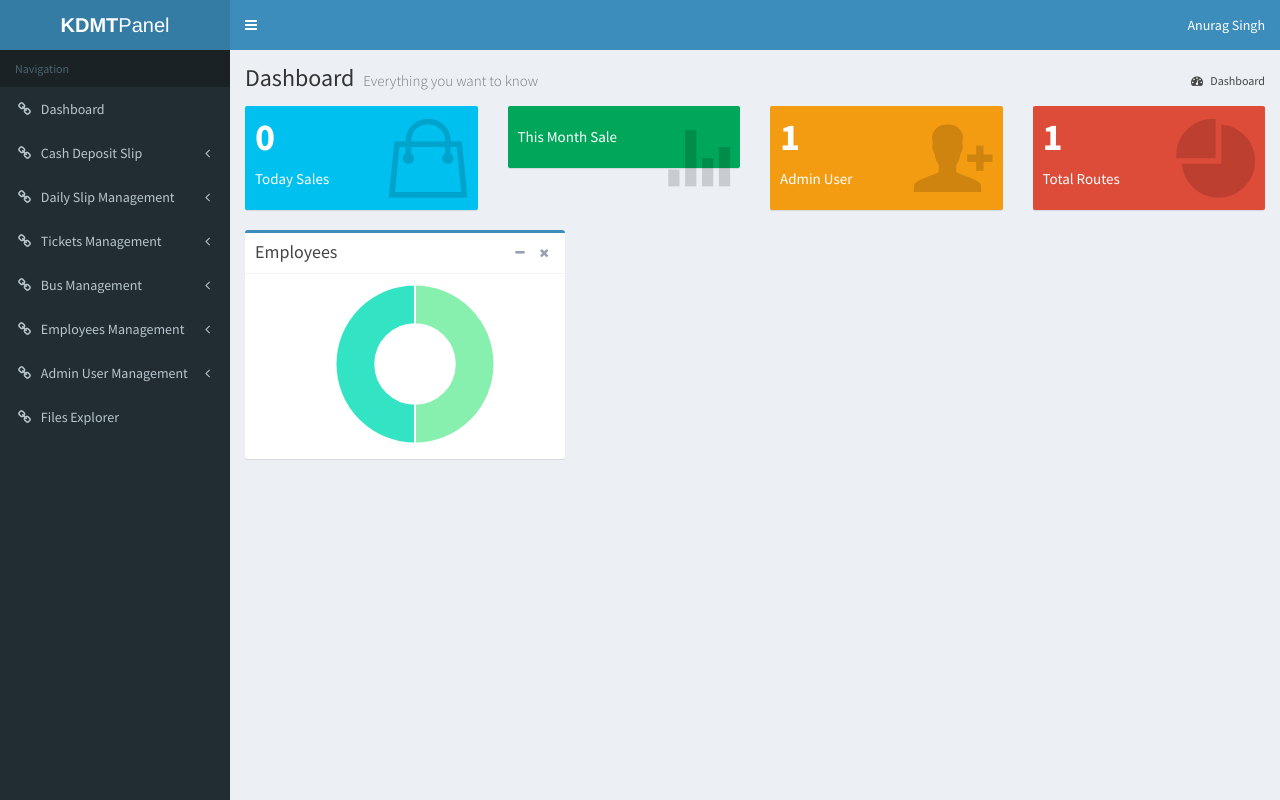
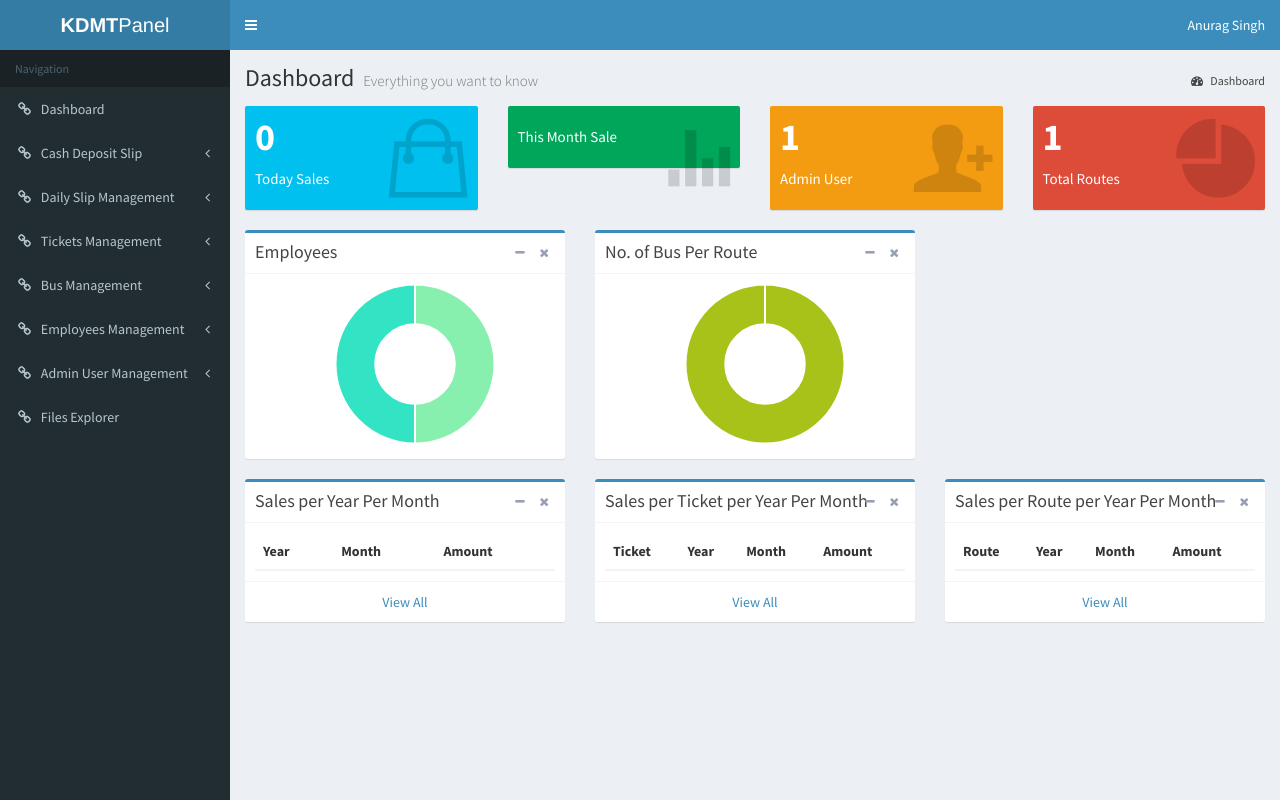
Before and after one commit to rag06/Bus-Transport-Duty-and-Ticket-Sheet, a CodeIgniter app: page /KDMT/admin/dashboard/dashboard/ in a window 1280 px wide. Run offline with CodeIgniter, Linux system fonts and the light colour scheme; a user stored in the database is signed in; data comes from the database, SQL or seed files in the repository; tables that the repository leaves empty hold one stand-in row (values such as "Sample post"); lists and menus that the app fills with data are empty; some libraries are stand-ins or nearby versions.

Commit message:
dashboard more analytics

```diff
--- a/application/controllers/admin/dashboard/Dashboard.php
+++ b/application/controllers/admin/dashboard/Dashboard.php
@@ -10,6 +10,8 @@ class Dashboard extends CI_Controller {
 
 		// Load database
 		$this->load->model('Dashboard_Model', 'dashboard_model');
+		$this->load->model('Tickets_Model', 'tickets_model');
+		$this->load->model('Bus_Model', 'bus_model');
 	}
 
 	public function index()
@@ -24,6 +26,21 @@ class Dashboard extends CI_Controller {
 		$data['employees'] = $this->dashboard_model->getCountOfEmployeesPerType();
 		$data['adminusers'] = $this->dashboard_model->getCountOfAdminUsers();
 		$data['routecount'] = $this->dashboard_model->getCountOfBusRoutes();
+		$data['noOfBusPerRoute'] = $this->dashboard_model->getCountOfNoOfBusPerBusRoutes();
+
+		$tempTickets=$this->tickets_model->listTickets();
+		$tempRoutes=$this->bus_model->listBusRoutes();
+		$tempArray=array();
+		foreach($tempTickets['result'] as $tickets){
+			$tempArray[$tickets->tickets_Id] = $tickets;
+		}
+
+		$data['ticketsData'] = $tempArray;
+		$tempArray=array();
+		foreach($tempRoutes['result'] as $routes){
+			$tempArray[$routes->Bus_Routes_Id] = $routes;
+		}
+		$data['routesData'] = $tempArray;
 		$this->load->view('admin/dashboard/dashboard',$data);
 	}
 }
--- a/application/models/Dashboard_Model.php
+++ b/application/models/Dashboard_Model.php
@@ -31,6 +31,10 @@ Class Dashboard_Model extends CI_Model {
 	{			$query=$this->db->query("SELECT COUNT(Bus_Routes_Id) AS VAL  FROM `bus_routes`");
 				return $query->result_array();
 	}
+	public function getCountOfNoOfBusPerBusRoutes()
+	{			$query=$this->db->query("SELECT COUNT(  `bus_timing_Id` ) AS COUNT, bus_timing_routeId FROM  `bus_timing` GROUP BY  `bus_timing_routeId` ");
+				return $query->result_array();
+	}
 
 }
 ?>
--- a/application/views/admin/dashboard/dashboard.php
+++ b/application/views/admin/dashboard/dashboard.php
@@ -111,6 +111,154 @@
 				  </div>
 				  <!-- /.box -->
 				</div>
+				<div class="col-lg-4 col-md-4">
+				<!-- DONUT CHART -->
+				  <div class="box box-primary">
+					<div class="box-header with-border">
+					  <h3 class="box-title">No. of Bus Per Route</h3>
+
+					  <div class="box-tools pull-right">
+						<button type="button" class="btn btn-box-tool" data-widget="collapse"><i class="fa fa-minus"></i>
+						</button>
+						<button type="button" class="btn btn-box-tool" data-widget="remove"><i class="fa fa-times"></i></button>
+					  </div>
+					</div>
+					<div class="box-body">
+					  <canvas id="pieChartforBus" style="height:250px"></canvas>
+					</div>
+					<!-- /.box-body -->
+				  </div>
+				  <!-- /.box -->
+				</div>
+			  </div>
+			  <div class="row">
+				<div class="col-lg-4 col-md-4">
+				  <!-- PRODUCT LIST -->
+				  <div class="box box-primary">
+					<div class="box-header with-border">
+					  <h3 class="box-title">Sales per Year Per Month</h3>
+					  <div class="box-tools pull-right">
+						<button class="btn btn-box-tool" data-widget="collapse"><i class="fa fa-minus"></i></button>
+						<button class="btn btn-box-tool" data-widget="remove"><i class="fa fa-times"></i></button>
+					  </div>
+					</div><!-- /.box-header -->
+					<div class="box-body">
+					  <table class="table datatable">
+						<thead>
+							<tr>
+								<th>Year</th>
+								<th>Month</th>
+								<th>Amount</th>
+							</tr>
+						</thead>
+						<tbody>
+							<?php
+								$i=0;
+								foreach($sales as $sale){
+									$i++;
+									if($i == 3)
+										break;
+									echo '<tr>
+											<td>'.$sale['SalesYear'].'</td>
+											<td>'.$sale['SalesMonth'].'</td>
+											<td> Rs. '.$sale['TotalSales'].'</td>
+										</tr>';
+								}
+								?>
+						</tbody>
+					  </table>
+					</div><!-- /.box-body -->
+					<div class="box-footer text-center">
+					  <a href="#" class="uppercase">View All</a>
+					</div><!-- /.box-footer -->
+				  </div><!-- /.box -->
+				</div>
+				<div class="col-lg-4 col-md-4">
+				  <!-- PRODUCT LIST -->
+				  <div class="box box-primary">
+					<div class="box-header with-border">
+					  <h3 class="box-title">Sales per Ticket per Year Per Month</h3>
+					  <div class="box-tools pull-right">
+						<button class="btn btn-box-tool" data-widget="collapse"><i class="fa fa-minus"></i></button>
+						<button class="btn btn-box-tool" data-widget="remove"><i class="fa fa-times"></i></button>
+					  </div>
+					</div><!-- /.box-header -->
+					<div class="box-body">
+					  <table class="table datatable">
+						<thead>
+							<tr>
+								<th>Ticket</th>
+								<th>Year</th>
+								<th>Month</th>
+								<th>Amount</th>
+							</tr>
+						</thead>
+						<tbody>
+							<?php
+								$i=0;
+								foreach($tickets as $ticket){
+									$i++;
+									if($i == 3)
+										break;
+									echo '<tr>
+											<td>'.$ticketsData[$ticket['cashDeposit_slip_details_TicketId']]->tickets_Price.'</td>
+											<td>'.$ticket['SalesYear'].'</td>
+											<td>'.$ticket['SalesMonth'].'</td>
+											<td> Rs. '.$ticket['TotalSales'].'</td>
+										</tr>';
+								}
+								?>
+						</tbody>
+					  </table>
+					</div><!-- /.box-body -->
+					<div class="box-footer text-center">
+					  <a href="#" class="uppercase">View All</a>
+					</div><!-- /.box-footer -->
+				  </div><!-- /.box -->
+				</div>
+				<div class="col-lg-4 col-md-4">
+				  <!-- PRODUCT LIST -->
+				  <div class="box box-primary">
+					<div class="box-header with-border">
+					  <h3 class="box-title">Sales per Route per Year Per Month</h3>
+					  <div class="box-tools pull-right">
+						<button class="btn btn-box-tool" data-widget="collapse"><i class="fa fa-minus"></i></button>
+						<button class="btn btn-box-tool" data-widget="remove"><i class="fa fa-times"></i></button>
+					  </div>
+					</div><!-- /.box-header -->
+					<div class="box-body">
+					  <table class="table datatable">
+						<thead>
+							<tr>
+								<th>Route</th>
+								<th>Year</th>
+								<th>Month</th>
+								<th>Amount</th>
+							</tr>
+						</thead>
+						<tbody>
+							<?php
+								$i=0;
+								foreach($routes as $route){
+									$i++;
+									if($i == 3)
+										break;
+									echo '<tr>
+											<td>'.$routesData[$route['cashDeposit_slip_RouteId']]->Bus_Routes_Number.'</td>
+											<td>'.$route['SalesYear'].'</td>
+											<td>'.$route['SalesMonth'].'</td>
+											<td> Rs. '.$route['TotalSales'].'</td>
+										</tr>';
+								}
+								?>
+						</tbody>
+					  </table>
+					</div><!-- /.box-body -->
+					<div class="box-footer text-center">
+					  <a href="#" class="uppercase">View All</a>
+					</div><!-- /.box-footer -->
+				  </div><!-- /.box -->
+				</div>
 			  </div>
           <!-- Your Page Content Here -->
 
@@ -129,7 +277,9 @@
 		//-------------
 		// Get context with jQuery - using jQuery's .get() method.
 		var pieChartCanvas = $("#pieChart").get(0).getContext("2d");
+		var pieChartforBus = $("#pieChartforBus").get(0).getContext("2d");
 		var pieChart = new Chart(pieChartCanvas);
+		var pieChartforBus = new Chart(pieChartforBus);
 		var PieData = [
 		<?php foreach($employees as $emp){
 			$color = sprintf('#%06X', mt_rand(0, 0xFFFFFF));
@@ -139,6 +289,18 @@
 			color: "<?php echo $color; ?>",
 			highlight: "<?php echo $color; ?>",
 			label: "<?php echo  $emp['Employee_Type'] == 1 ?  "Conductor" :  "Driver" ; ?>"
+		  },
+		  <?php } ?>
+		];
+		var pieChartforBusData = [
+		<?php 	foreach($noOfBusPerRoute as $noOfBus){
+			$color = sprintf('#%06X', mt_rand(0, 0xFFFFFF));
+		?>
+		  {
+			value: "<?php echo $noOfBus['COUNT']; ?>",
+			color: "<?php echo $color; ?>",
+			highlight: "<?php echo $color; ?>",
+			label: "Route-<?php echo  $routesData[$noOfBus['bus_timing_routeId']]->Bus_Routes_Number; ?>"
 		  },
 		  <?php } ?>
 		];
@@ -169,4 +331,5 @@
 		//Create pie or douhnut chart
 		// You can switch between pie and douhnut using the method below.
 		pieChart.Doughnut(PieData, pieOptions);
+		pieChartforBus.Doughnut(pieChartforBusData, pieOptions);
 	 </script>
```
